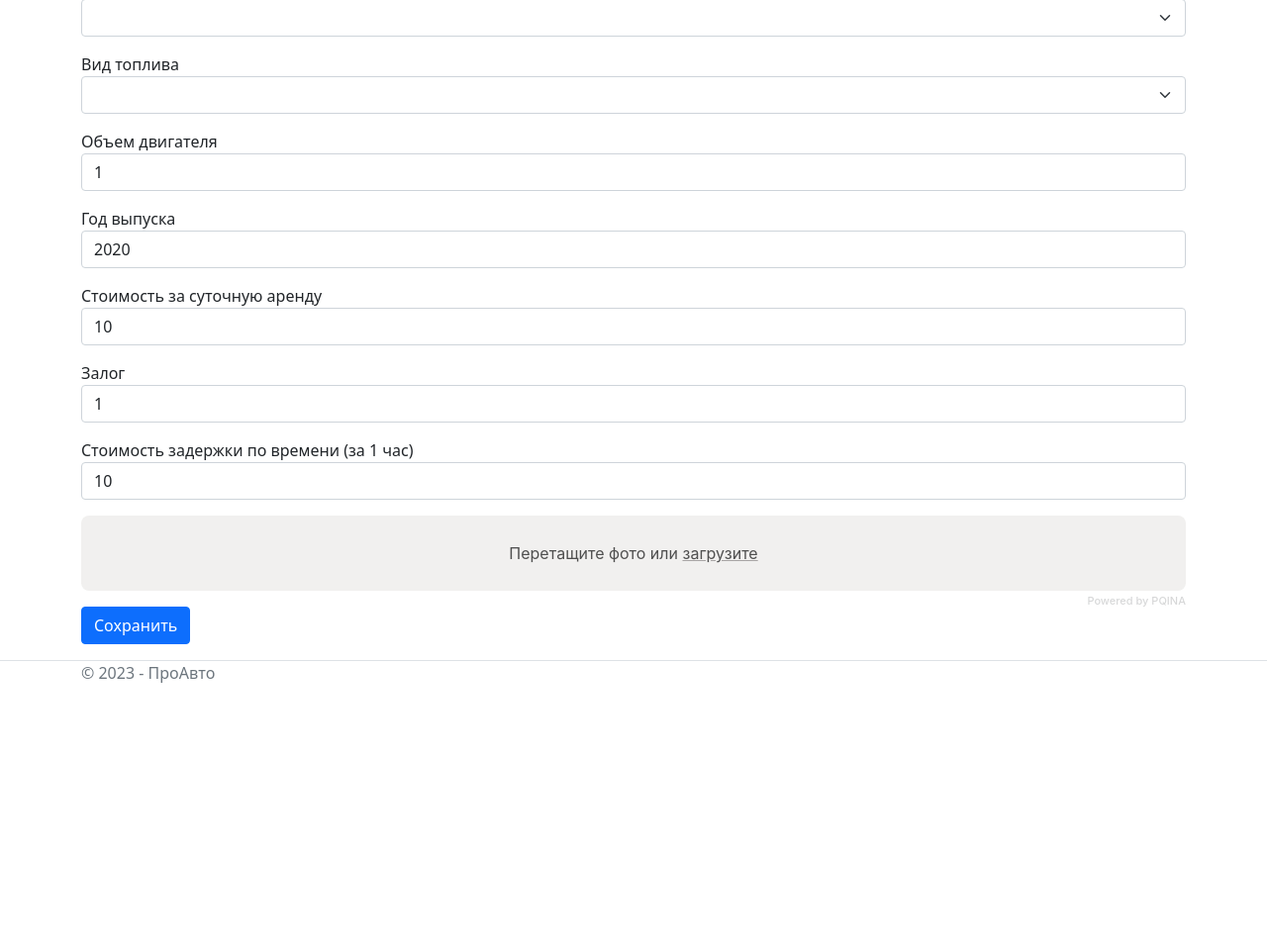
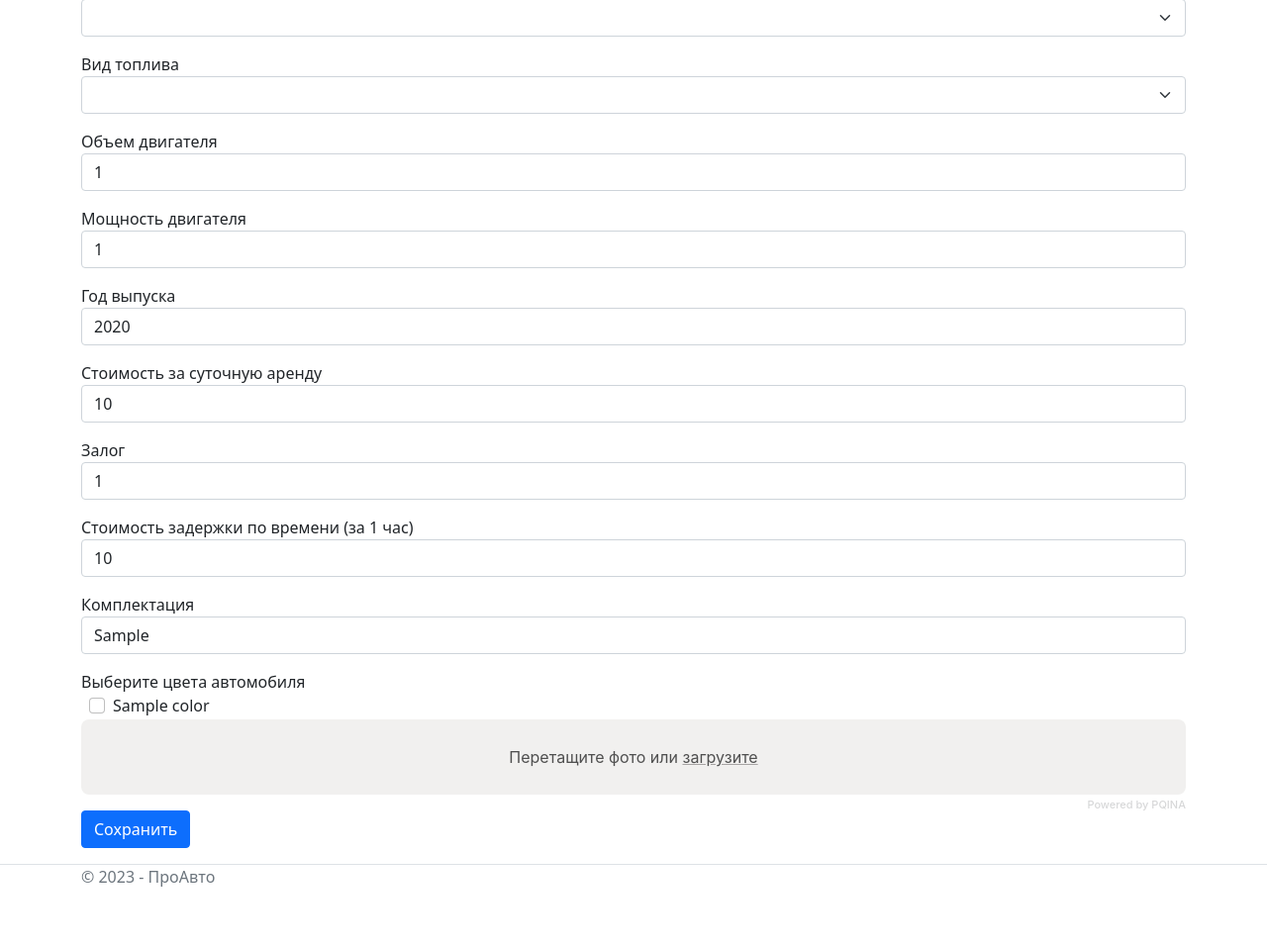
Before and after one commit to XeeRooX/pro-car, an ASP.NET Core app: page /Admin/Cars/Edit/1 in a window 1280 px wide. Shown: the part 504-1462 px from the top of the page at 99% size. Before the commit the page ends 1194 px from the top, so only its background shows below. Run offline with ASP.NET Core 8, Linux system fonts and the light colour scheme; the visitor is signed in with stand-in values (Sample User, id 1); tables that the repository leaves empty hold one stand-in row (values such as "Sample post"); the project's own start-up code is not run, and a stand-in starts its controllers and pages.

Commit message:
fix car edit page

```diff
--- a/ProCar/Pages/Admin/Cars/Edit.cshtml
+++ b/ProCar/Pages/Admin/Cars/Edit.cshtml
@@ -137,6 +137,11 @@
         <span asp-validation-for="Input.EngineСapacity"></span>
     </div>
     <div class="mb-3">
+        <label>Мощность двигателя</label>
+        <input class="form-control" type="number" value="@Model.FormData.Horsepower" asp-for="Input.Horsepower" step="0.1" id="engine-horsepower-get" required min="0" max="10000" />
+        <span asp-validation-for="Input.Horsepower"></span>
+    </div>
+    <div class="mb-3">
         <label>Год выпуска</label>
         <input class="form-control" asp-for="Input.YearOfIssue" value="@Model.FormData.YearOfIssue" required type="number" min="1900" max="9999" />
         <span asp-validation-for="Input.YearOfIssue"></span>
@@ -156,7 +161,32 @@
         <input class="form-control" asp-for="Input.TimeDelayCost" value="@Model.FormData.TimeDelayCost" required type="number" min="0" />
         <span asp-validation-for="Input.TimeDelayCost"></span>
     </div>
+    <div class="mb-3">
+        <label>Комплектация</label>
+        <input class="form-control" asp-for="Input.Equipment" value="@Model.FormData.Equipment" required type="text" />
+        <span asp-validation-for="Input.Equipment"></span>
+    </div>
+    <label>Выберите цвета автомобиля</label>
+    <div class="d-flex">
+        @foreach (var item in Model.Colors)
+        {
+            <div class="form-check mx-2">
+                @if (Model.FormData.Colors.Contains(item.Id))
+                {
+                    <input class="form-check-input" name="Input.Colors" type="checkbox" value="@item.Id" id="flexCheckDefault" checked>
 
+                }
+                else
+                {
+                    <input class="form-check-input" name="Input.Colors" type="checkbox" value="@item.Id" id="flexCheckDefault">
+                }
+                <label class="form-check-label" for="flexCheckDefault">
+                    @item.Name
+                </label>
+            </div>
+        }
+    </div>
+    <span asp-validation-for="Input.Colors"></span>
     <input type="file" class="filepond" name="photos" multiple />
     <div class="compress-info text-center p-3 mb-3 d-none">
         <label>Сжатие фотографий...</label>
@@ -213,7 +243,7 @@
         string x = Model.RequestString + idx.ToString() + ".png";
         <text>
                     {
-                        source:'@(idx).png',
+                        source: '@(idx).png',
                         options: {
                             type: 'local'
                         }
--- a/ProCar/Pages/Admin/Cars/Edit.cshtml.cs
+++ b/ProCar/Pages/Admin/Cars/Edit.cshtml.cs
@@ -11,16 +11,19 @@
     {
         private ICarsService _carsService;
         private IServerUploadService _uploadService;
+        private readonly IColorService _colorService;
         public CarAddGetDto DropdownFormData { get; set; }
         public CarEditDto FormData { get; set; }
+        public List<Models.Color> Colors { get; set; }
         public int CountPhotos { get; set; }
         public string RequestString { get; set; }
         [BindProperty]
         public CarAddDto Input { get; set; }
-        public EditModel(ICarsService carsService, IServerUploadService uploadService)
+        public EditModel(ICarsService carsService, IServerUploadService uploadService, IColorService colorService)
         {
             _carsService = carsService;
             _uploadService = uploadService;
+            _colorService = colorService;
         }
         public IActionResult OnGet(int id)
         {
@@ -31,6 +34,7 @@
 
             DropdownFormData = _carsService.GetDataAddCarsGet();
             FormData = _carsService.GetDataEditCars(id);
+            Colors = _colorService.GetAll();
             CountPhotos = _uploadService.CountCarPhotos(id);
             RequestString = $"{id}/";
 
@@ -51,6 +55,7 @@
             }
 
             _carsService.EditCar(Input, id);
+            Colors = _colorService.GetAll();
             _uploadService.DeleteCarPhoto(id);
             _uploadService.UploadCarPhoto(id, photos);
 
```
Also changed, not shown: ProCar/Services/CarsService.cs (+6 -2 lines). Lines whose indentation alone changed are shown as unchanged.
